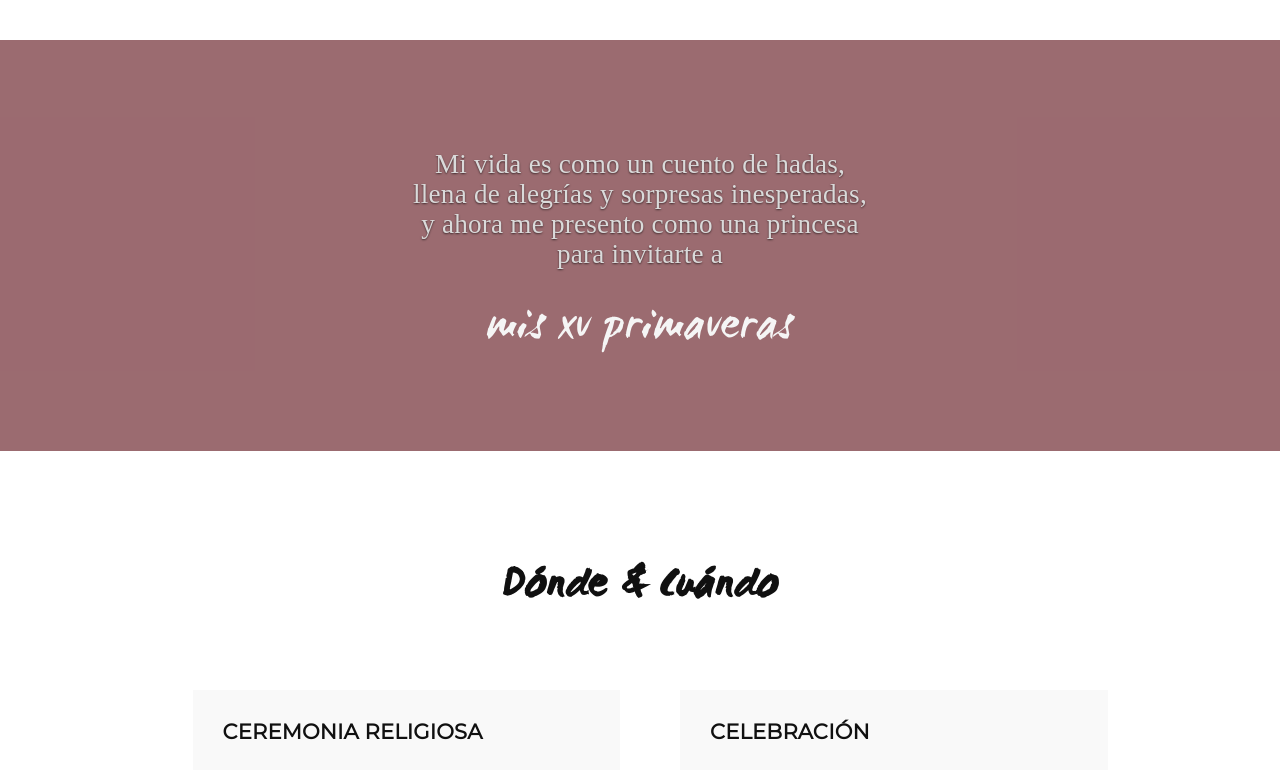
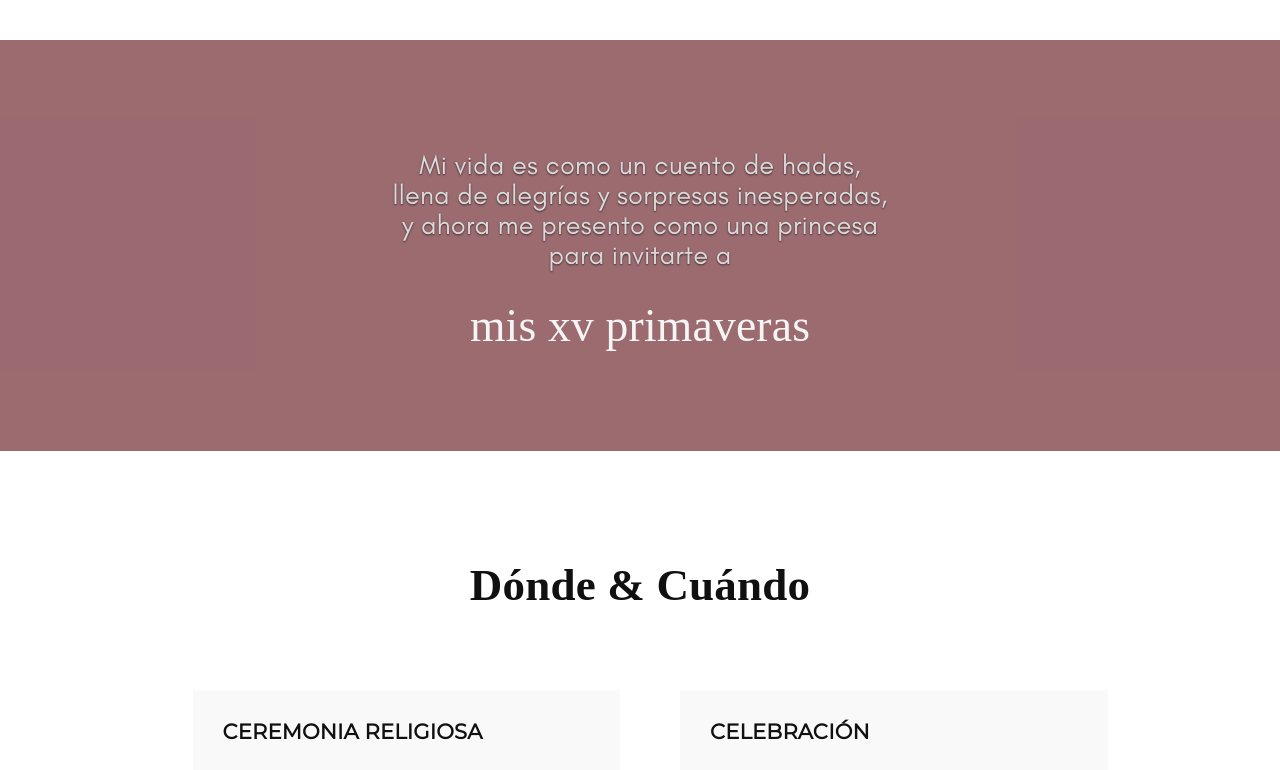
Before and after one commit to eweb1/losxvdevannia, a plain HTML site: page index.html in a window 1280 px wide. Shown: the part 900-1670 px from the top of the page. Drawn offline with Linux system fonts and the light colour scheme; files that its build step writes are made by us from their sources; a script that the page names is missing; a web font is replaced by a local one.

Commit message:
Update index.html

```diff
--- a/index.html
+++ b/index.html
@@ -53,8 +53,8 @@
 <style>
 
             @font-face{
-                font-family:WC Mano Negra Bta;
-                src: url(font/WCManoNegraBta.ttf);
+                font-family:Playlist;
+                src: url(font/Playlist Script.otf);
             }
 
 	    @font-face{
@@ -63,8 +63,8 @@
             }
 
            @font-face{
-                font-family:Magic Story;
-                src: url(font/Magic Story.otf);
+                font-family:Glacial Indifference;
+                src: url(font/GlacialIndifference-Regular.otf);
             }
 </style>
 
@@ -160,12 +160,12 @@
     <div class="col-lg-8 col-lg-offset-2">
     <div class="hash-box">
     <div class="text-center">
-<h1 class="frasesMax" style="text-shadow: 0 1px 2px rgba(0,0,0,0.6); font-family: 'Magic Story'; font-size: 170%;">
+<h1 class="frasesMax" style="text-shadow: 0 1px 2px rgba(0,0,0,0.6); font-family: 'Glacial Indifference'; font-size: 170%;">
     <br>Mi vida es como un cuento de hadas,
     <br>llena de alegrías y sorpresas inesperadas,
     <br>y ahora me presento como una princesa
     <br>para invitarte a
-    <h3 style="color: whitesmoke; font-family: 'WC Mano Negra Bta'; font-size: 285%;">mis xv primaveras</h3>
+    <h3 style="color: whitesmoke; font-family: 'Playlist'; font-size: 285%;">mis xv primaveras</h3>
     </h1>
     </div>
     </div>
@@ -321,7 +321,7 @@
 </div>
 </div>
 <div class="row">
-<div style="font-size: 180%; font-family: 'Magic Story';">Confirma tu asistencia y el nombre de las personas <br> <br> que te acompañarán para hacerte llegar tus boletos <br><br> y puedas ingresar al salón
+<div class="frasesMax" style="font-size: 180%;">Confirma tu asistencia y el nombre de las personas <br> <br> que te acompañarán para hacerte llegar tus boletos <br><br> y puedas ingresar al salón
 <br>
 <br>
 <div class="col-lg-8 col-lg-offset-2">
```
